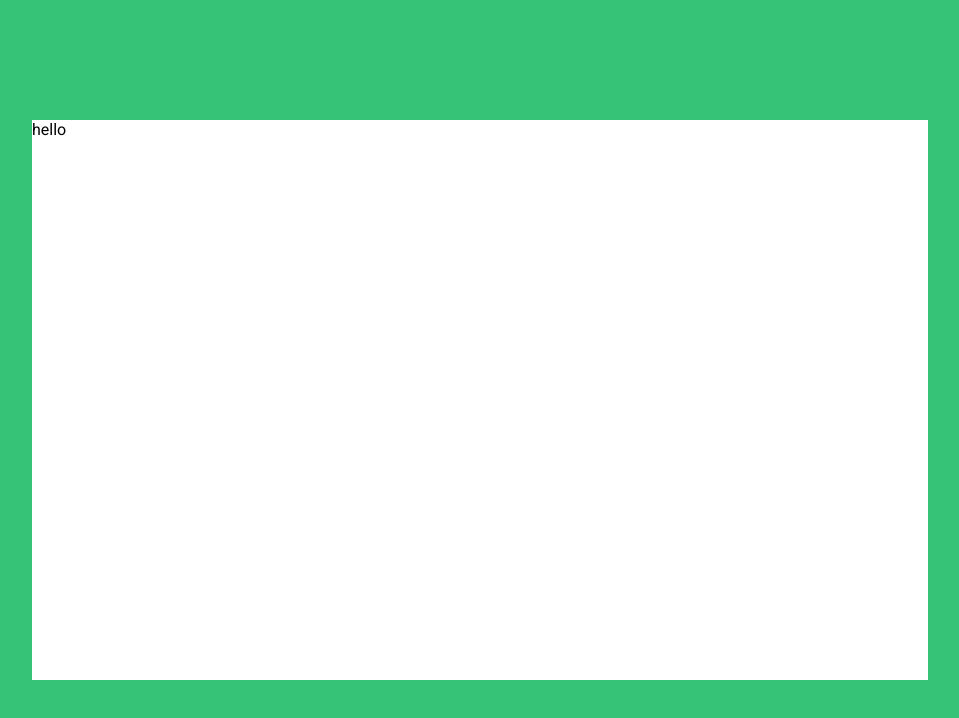
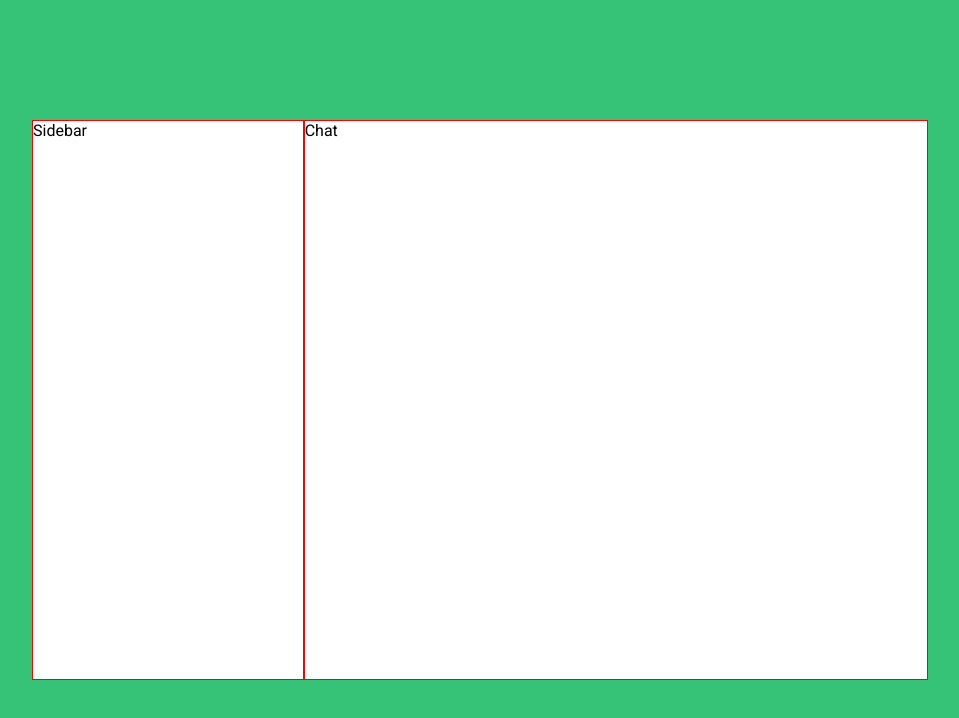
Before and after one commit to mavSeneris/mav-messenger, a React (Vite) app: page / in a window 1280 px wide. Shown: the top 718 px of the page, without its empty margins (160-1119 px from the left). Built offline with nearby package versions, Linux system fonts and the light colour scheme.

Commit message:
layou chat room components

```diff
--- a/src/App.css
+++ b/src/App.css
@@ -166,7 +166,21 @@ label {
   max-width: 1250px;
   height: 70vh;
   min-height: 500px;
+  display: flex;
 }
+
+.sidebar{
+  flex: 1.3;
+  height: 100%;
+  border: 1px solid red;
+}
+
+.chat{
+  flex: 3;
+  height: 100%;
+  border: 1px solid red;
+}
+
 
 
 /* !error-page styles */
--- a/src/pages/Home.jsx
+++ b/src/pages/Home.jsx
@@ -4,7 +4,12 @@ export default function Home() {
   return (
     <div className='home-container'>
       <div className='home-wrapper'>
-          hello
+          <div className='sidebar'>
+            Sidebar
+          </div>
+          <div className='chat'>
+            Chat
+          </div>
       </div>
     </div>
   )
```
